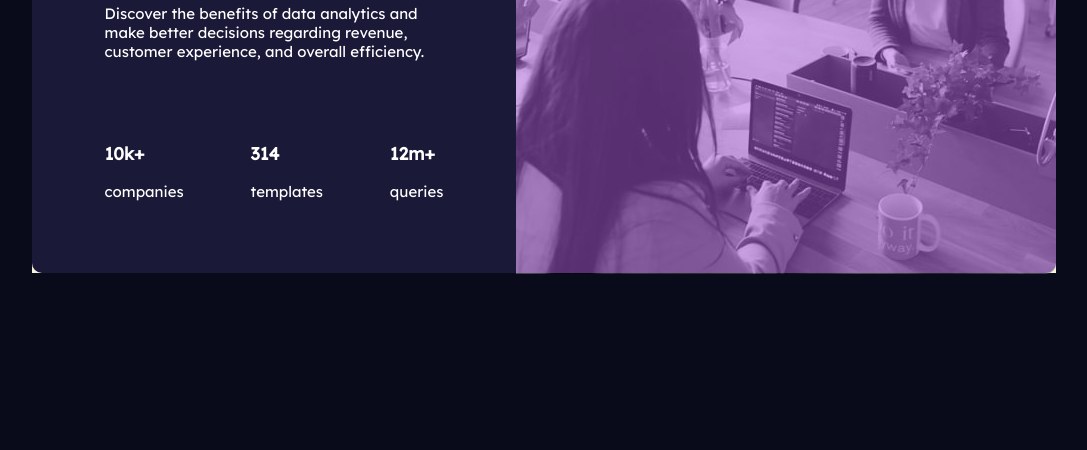
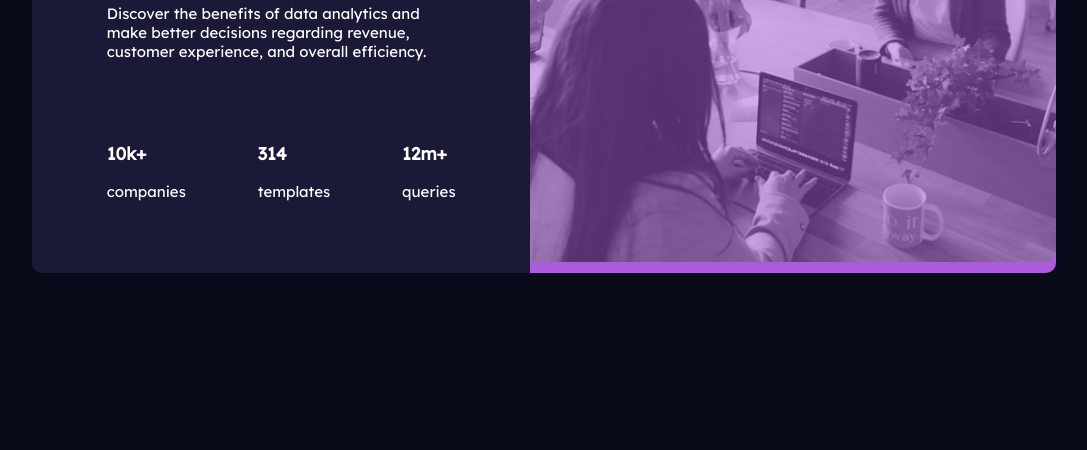
Before and after one commit to dennis-mburu/FEM-stats-preview-card-component, a plain HTML site: page index.html in a window 1280 px wide. Shown: the part 350-800 px from the top of the page, without its empty margins (96-1183 px from the left). Drawn offline with Linux system fonts and the light colour scheme.

Commit message:
lazy commit

```diff
--- a/styles.css
+++ b/styles.css
@@ -43,8 +43,10 @@ body {
 .container{
     display: flex;
     width: 80%;
+    /* max-height:445px; */
     height:445px;
-    background-color: beige;
+
+    /* background-color: beige; */
     /* flex-wrap: wrap; */
     /* border-radius: 15px; */
     /* margin: 0 5rem; */
@@ -55,8 +57,10 @@ body {
     background-color: var(--dark-desaturated-blue);
     /* padding: 4rem; */
     border-radius: 10px 0 0 10px;
-    min-width:27.5rem;
-
+    /* width:27.5rem; */
+    /* flex-shrink: 0; */
+    width: 50%;
+    overflow:auto;
 }
 
 .details{
@@ -78,10 +82,14 @@ body {
     background-color: var(--soft-violet);
     /* background-image: url(./images/image-header-desktop.jpg); */
     border-radius: 0 10px 10px 0;
+    /* min-width:27.5rem; */
+
 
 }
 img{
-    /* width: 100%; */
+    width: 100%;
+    /* min-width:27.5rem; */
+
     opacity: 49%;
     border-radius: 0 10px 10px 0;
 }
```
